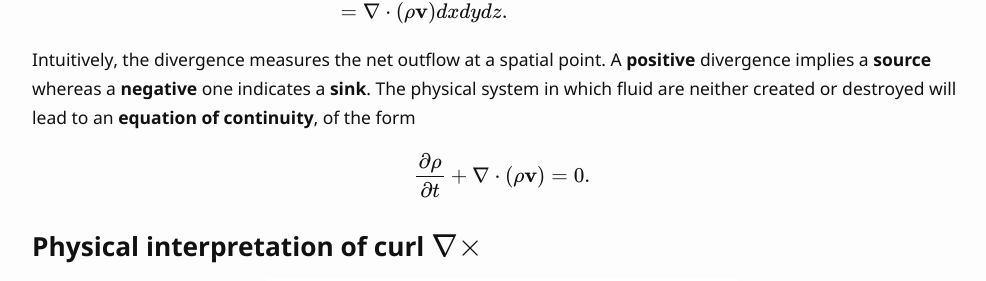
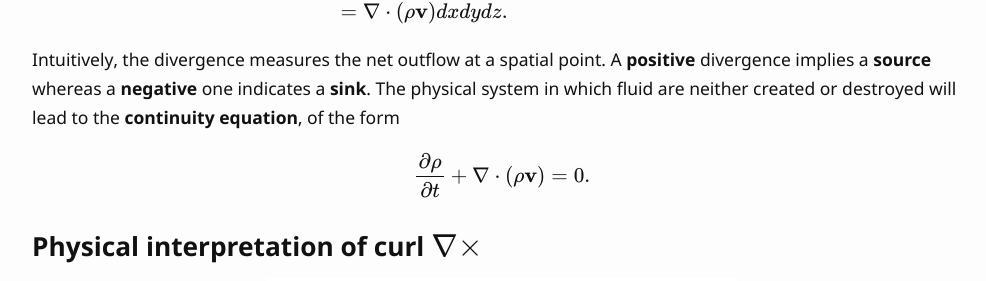
Before and after one commit to boathit/boathit.github.io, a Jekyll site: the page built from _posts/2024-04-28-vector-operator.md, in a window 1280 px wide and 900 px high, scrolled down 1563 px. Shown: the part 184-465 px from the top of the window, without its empty margins (138-1124 px from the left). Built offline with Jekyll 4.4.1, drawn with Linux system fonts in a browser that asks for light colours; some web fonts are replaced.

Commit message:
updating 20241227

```diff
--- a/_posts/2024-04-28-vector-operator.md
+++ b/_posts/2024-04-28-vector-operator.md
@@ -88,7 +88,7 @@ $$
 \end{aligned}
 $$
 
-Intuitively, the divergence measures the net outflow at a spatial point. A **positive** divergence implies a **source** whereas a **negative** one indicates a **sink**. The physical system in which fluid are neither created or destroyed will lead to an **equation of continuity**, of the form
+Intuitively, the divergence measures the net outflow at a spatial point. A **positive** divergence implies a **source** whereas a **negative** one indicates a **sink**. The physical system in which fluid are neither created or destroyed will lead to the **continuity equation**, of the form
 
 $$
 \frac{\partial \rho}{\partial t} + \nabla \cdot (\rho \mathbf{v}) = 0.
```
Also changed, not shown: 2 other files.
